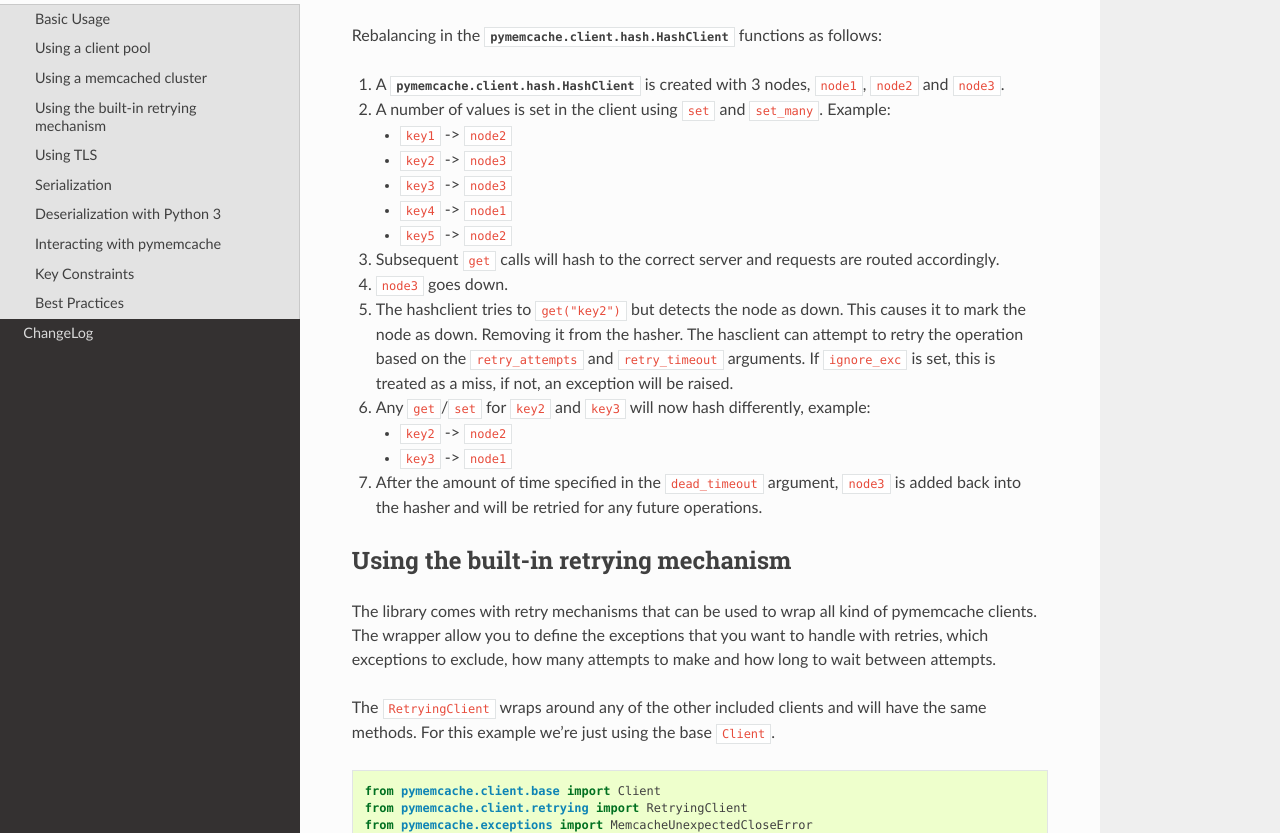
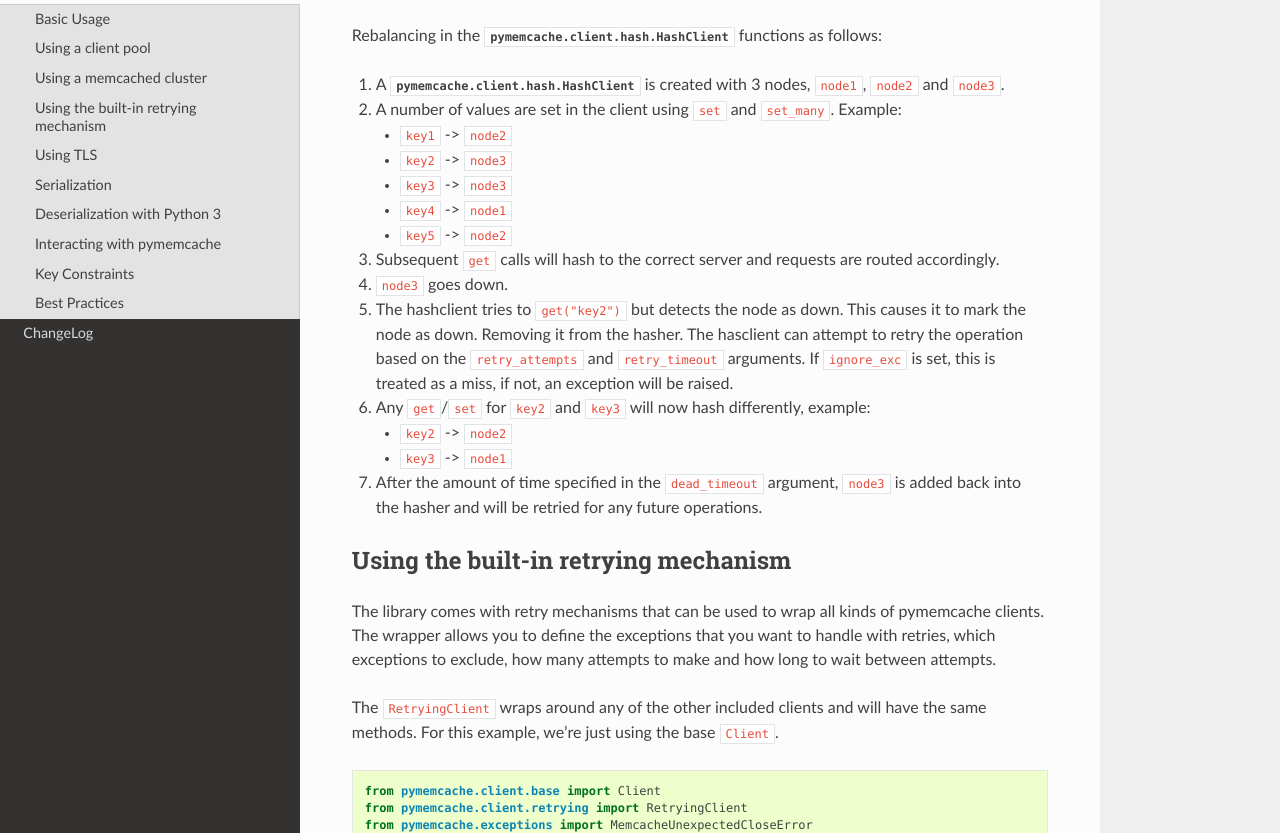
Before and after one commit to pinterest/pymemcache, a Sphinx documentation site: the page built from docs/getting_started.rst, in a window 1280 px wide and 1400 px high, scrolled down 1565 px. Shown: the part 158-991 px from the top of the window. Built offline with Sphinx 7.4.7 and the Read the Docs theme 2.0.0, drawn with Linux system fonts in a browser that asks for light colours; pages that are not in the unit, such as notebooks, are missing from menus; some of the changed text lies outside the part shown.

Commit message:
Fixed Typos in Docs - getting_started

```diff
--- a/docs/getting_started.rst
+++ b/docs/getting_started.rst
@@ -90,7 +90,7 @@ follows:
 
 1. A :class:`pymemcache.client.hash.HashClient` is created with 3 nodes,
    ``node1``, ``node2`` and ``node3``.
-2. A number of values is set in the client using ``set`` and ``set_many``.
+2. A number of values are set in the client using ``set`` and ``set_many``.
    Example:
 
    - ``key1`` -> ``node2``
@@ -120,13 +120,13 @@ follows:
 
 Using the built-in retrying mechanism
 -------------------------------------
-The library comes with retry mechanisms that can be used to wrap all kind of
-pymemcache clients. The wrapper allow you to define the exceptions that you want
+The library comes with retry mechanisms that can be used to wrap all kinds of
+pymemcache clients. The wrapper allows you to define the exceptions that you want
 to handle with retries, which exceptions to exclude, how many attempts to make
 and how long to wait between attempts.
 
 The ``RetryingClient`` wraps around any of the other included clients and will
-have the same methods. For this example we're just using the base ``Client``.
+have the same methods. For this example, we're just using the base ``Client``.
 
 .. code-block:: python
 
```
Also changed, not shown: other parts of docs/getting_started.rst (+4 -4 lines).
